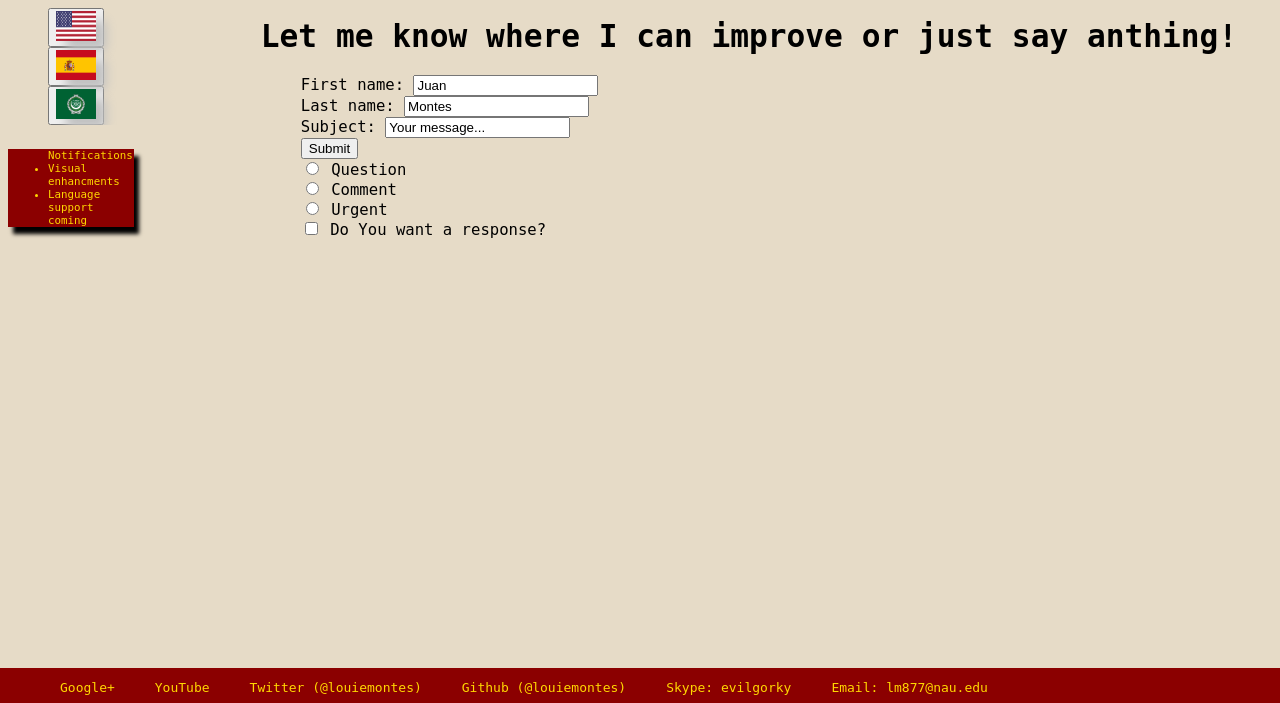
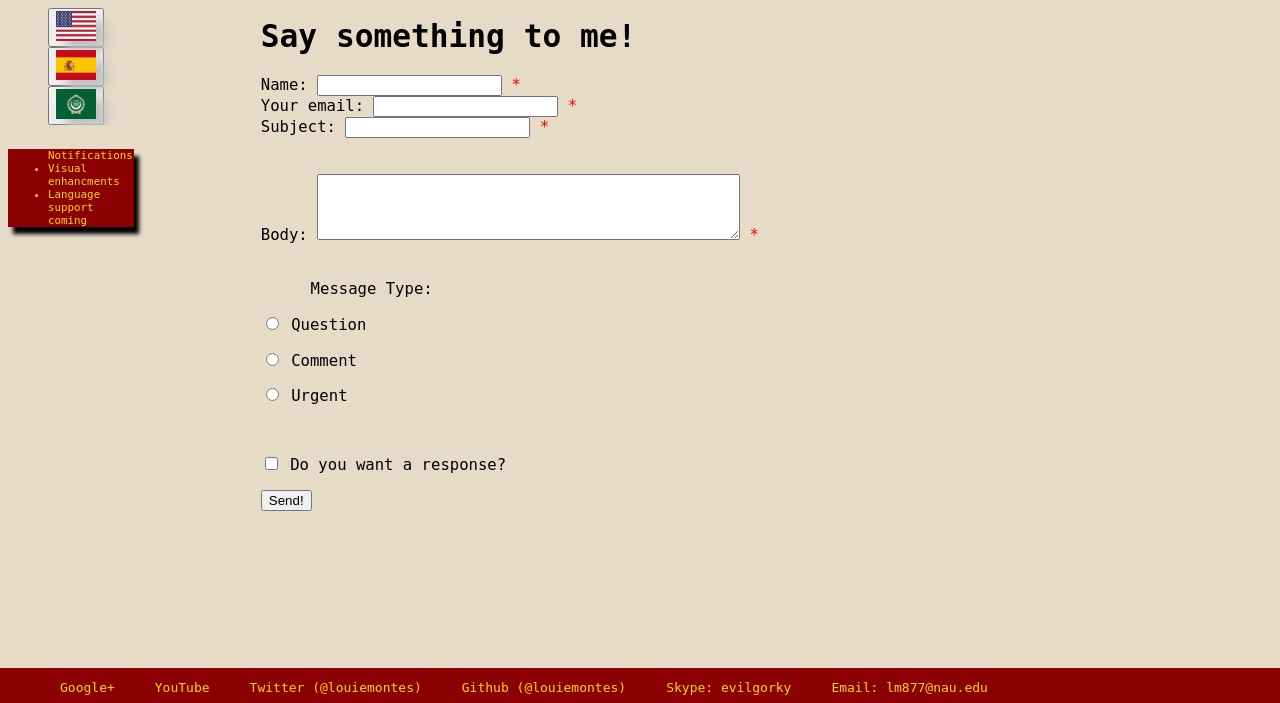
Before and after one commit to louiemontes/nauCefnsWebsite, a PHP site: page /Contact/index.html in a window 1280 px wide. Shown: the part 65-768 px from the top of the page. Run offline with PHP 8.4, Linux system fonts and the light colour scheme.

Commit message:
finish to the project 5

```diff
--- a/Contact/index.html
+++ b/Contact/index.html
@@ -1,12 +1,43 @@
+<!-- <!DOCTYPE HTML>
+<html>
+<head>
+<style>
+.error {color: #FF0000;}
+</style>
+</head>
+<body>
+<form action="send.php" method="POST">
+  Name: <input type="text" name="name">
+    <span class="error">*</span>
+  <br>
+  Email to Mesage Back: <input type="text" name="email">
+    <span class="error">*</span>
+  <br>
+  Subject: <input type="text" name="subject">
+    <span class="error">*</span>
+  <br>
+  Body: <input type="text" name="body">
+    <span class="error">*</span>
+  <br>
+
+  <li><input type="radio" name="messageType" value="Question"> Question</li>
+  <li><input type="radio" name="messageType" value="Comment"> Comment</li>
+  <li><input type="radio" name="messageType" value="Urgent"> Urgent</li>
+  <li><input type="checkbox" name="wantsAResponse" value="Yes"> Do You want a response?</li>
+  <input type="submit" name="submit" value="Send!">
+</form>
+</body>
+</html> -->
+
 <!DOCTYPE html>
 <html>
-    <head>
-        <title>
-            Contact Me
-        </title>
-        <meta http-equiv="Content-Type" content="text/html;charset=UTF-8">
-        <link type="text/css" rel="stylesheet" href="../stylesheet.css"/>
-    </head>
+<head>
+  <title>
+    Contact
+  </title>
+  <link type="text/css" rel="stylesheet" href="../stylesheet.css"/>
+  <meta http-equiv="Content-Type" content="text/html;charset=UTF-8">
+</head>
 <script>
 function translateToEnglish(){
   // just reloading the page currently
@@ -19,6 +50,7 @@ function translateToArabic(){
   document.getElementById("mainContent").innerHTML = "<h1>Will translate to Arabic later!</h1>";
 }
 </script>
+
 <body>
   <div id = "pageContainer">
     <div id = "header">
@@ -54,7 +86,6 @@ function translateToArabic(){
         </li>
       </ul>
 
-
       <div id = "notificationBar">
         <ul>
           Notifications
@@ -66,20 +97,31 @@ function translateToArabic(){
     </div>
 
     <div id = "mainContent">
-      <h1>Let me know where I can improve or just say anthing!</h1>
-      <form style="color: white;">
-        <table>
-          <ol id="specialUnorderedList">
-            <li>First name: <input type="text" name="firstname" value="Juan"></li>
-            <li>Last name: <input type="text" name="lastname" value="Montes"></li>
-            <li>Subject: <input type="text" name="subject" value="Your message..."></li>
-            <li><input type="button" onClick="history.go(0)" value="Submit"></li>
-            <li><input type="radio" name="messageType" value="question"> Question</li>
-            <li><input type="radio" name="messageType" value="comment"> Comment</li>
-            <li><input type="radio" name="messageType" value="urgent"> Urgent</li>
-            <li><input type="checkbox" name="wantsAResponse" value="DoesNotWantReponse"> Do You want a response?</li>
-          </ol>
-        </table>
+      <form action="send.php" method="POST">
+        <h1>Say something to me!</h1>
+        Name: <input type="text" name="name">
+        <span class="error">*</span>
+        <br>
+        Your email: <input type="text" name="email">
+        <span class="error">*</span>
+        <br>
+        Subject: <input type="text" name="subject">
+        <span class="error">*</span>
+        <br>
+        <br>
+        <br>
+        Body: <textarea name="body" rows="4" cols="50"></textarea>
+        <span class="error">*</span>
+        <br>
+        <br>
+        <br>
+        <span style="margin-left: 10%;">Message Type:</span>
+        <p><input type="radio" name="messageType" value="Question"> Question<p>
+        <p><input type="radio" name="messageType" value="Comment"> Comment</p>
+        <p><input type="radio" name="messageType" value="Urgent"> Urgent</p>
+        <br>
+        <p><input type="checkbox" name="wantsAResponse" value="Yes"> Do you want a response?</p>
+        <input type="submit" name="submit" value="Send!">
       </form>
     </div>
 
@@ -91,7 +133,7 @@ function translateToArabic(){
           <li><a href="https://twitter.com/louiemontes">Twitter (@louiemontes)</a></li>
           <li><a href="https://github.com/louiemontes">Github (@louiemontes)</a></li>
           <li><a>Skype: evilgorky</a></li>
-          <li><a>Email: lm877@nau.edu</a></li>
+          <li><a href="http://cefns.nau.edu/~lm877/Contact/index.html">Email: lm877@nau.edu</a></li>
         </ul>
       </div>
     </div>
--- a/stylesheet.css
+++ b/stylesheet.css
@@ -14,6 +14,7 @@ body {
 */
 
 }
+.error {color: #FF0000;}
 
 #pageContainer {
   position: relative;
```
Also changed, not shown: Contact/send.php (added, +83 -0 lines).
